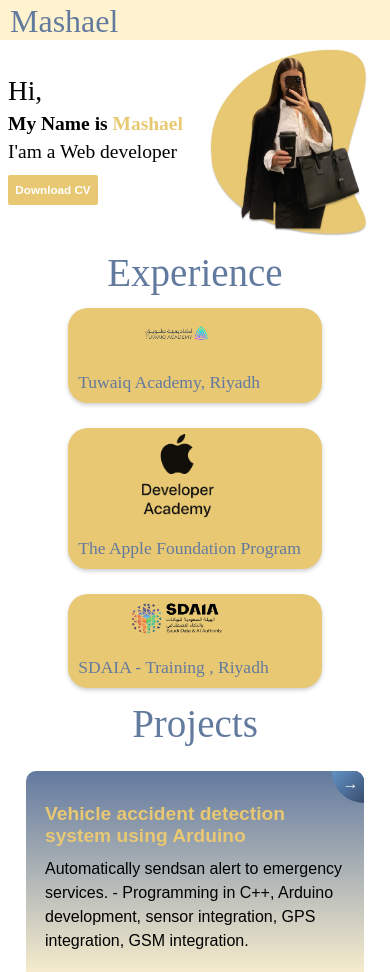
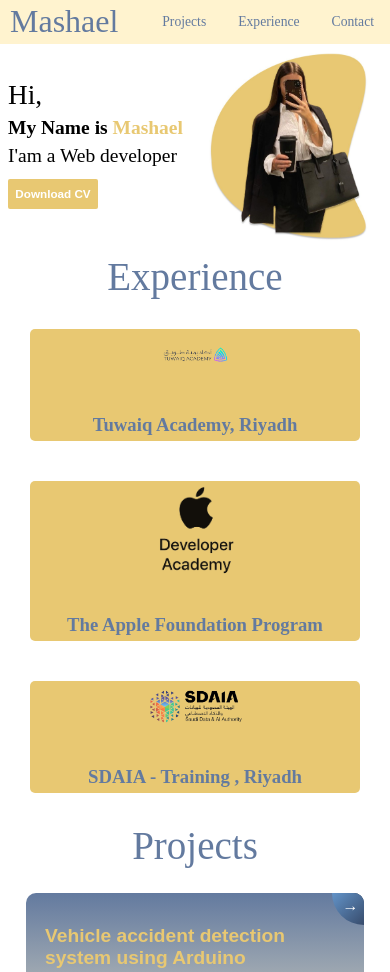
Before and after one commit to mashael053/Portfolio-Mashael0, a plain HTML site: page index.html in a window 390 px wide. Shown: the top 972 px of the page. Drawn offline with nearby package versions, Linux system fonts and the light colour scheme.

Commit message:
update card exprince

```diff
--- a/index.html
+++ b/index.html
@@ -17,9 +17,9 @@ href="https://unpkg.com/boxicons@latest/css/boxicons.min.css">
             </div>
 
             <div class="second-nav">
-                <a >Projects</a>
-                <a >Experience</a>
-                <a>Contact</a>
+                <a href="#">Projects</a>
+                <a href="#" >Experience</a>
+                <a href="#">Contact</a>
             </div>
           </div>
 
@@ -45,7 +45,21 @@ href="https://unpkg.com/boxicons@latest/css/boxicons.min.css">
 <h1 class="exprince">Experience</h1>
 
 
-<div class="all-card-exprince">
+<div class="container-exprince">
+  <div class="box-exprince">
+    <img src="./logo-tuwaiq.png" alt="Image 1">
+    <h3>Tuwaiq Academy, Riyadh</h3>
+  </div>
+  <div class="box-exprince">
+    <img src="./logo-apple.png" alt="Image 2">
+    <h3>The Apple Foundation Program</h3>
+  </div>
+  <div class="box-exprince">
+    <img src="./logo-sdaia.png" alt="Image 3">
+    <h3>SDAIA - Training , Riyadh</h3>
+  </div>
+</div>
+<!-- <div class="all-card-exprince">
   <div class="info-exprince">
     <div class="info-exprince-card">
       <img src="./logo-tuwaiq.png" alt="">
@@ -72,7 +86,7 @@ href="https://unpkg.com/boxicons@latest/css/boxicons.min.css">
 
 
 </div>
-</div>
+</div> -->
 
 
 
--- a/style.css
+++ b/style.css
@@ -104,48 +104,33 @@
 
 
 /* Exprince */
-.info-exprince{
- display: flex;
- justify-content: center;
- align-items: center;
+
+.container-exprince {
+  display: flex;
+  gap: 40px;
+  margin: 30px;
 }
 
-.all-card-exprince{
-  display: flex;
-  justify-content: center;
-  align-items: center;
-
-
-
-}
-.info-exprince-card{
-  flex-direction: column;
-  width: 65%;
+.box-exprince{
+  flex: 1;
+  text-align: center;
   background-color: #E8C872;
-  box-shadow: 0 2px 4px rgba(0, 0, 0, 0.2);
-
-  border-radius: 20px;
+  border: none;
+  border-radius: 5px;
 }
 
-
-.info-exprince-card p{
-font-weight: lighter;  font-size: 1.2vw;
-  text-align: start;
-  color: #637A9F;
-  margin: 10px;
-
-
-}
-.info-exprince img{
-  width: 40%;
+.box-exprince img {
+  width: 30%;
   height: auto;
-  margin-left: 60px;
-
+  border-radius: 10px;
 }
 
-
+.box-exprince h3 {
+  margin-top: 30px;
+  color: #637A9F;
+  margin-bottom:5px ;
+}
 .exprince{
-
 text-align: center;
 font-size: 5vw;
 font-weight: lighter;
@@ -346,7 +331,7 @@ margin: 1%;
   }
 
   .second-nav{
-    display: none;
+    font-size: 3.5vw;
   }
 
 
@@ -418,20 +403,20 @@ color: #fff;
     margin: 13px;
     }
 
-    .all-card-exprince{
+    .container-exprince{
       flex-direction: column;
-      gap:25px;
+    }
+
+    .box-exprince{
       width: 100%;
-      height: 100%;
     }
-    .info-exprince-card img{
-      width: 38%;
-      margin-left: 60px;
 
+    .box-exprince img {
+      width: 30%;
+      height: auto;
+      border-radius: 10px;
     }
-    .info-exprince-card p{
-      font-size: 4.5vw;
-    }
+
 
     .info-contact h1{
       text-align: center;
```
